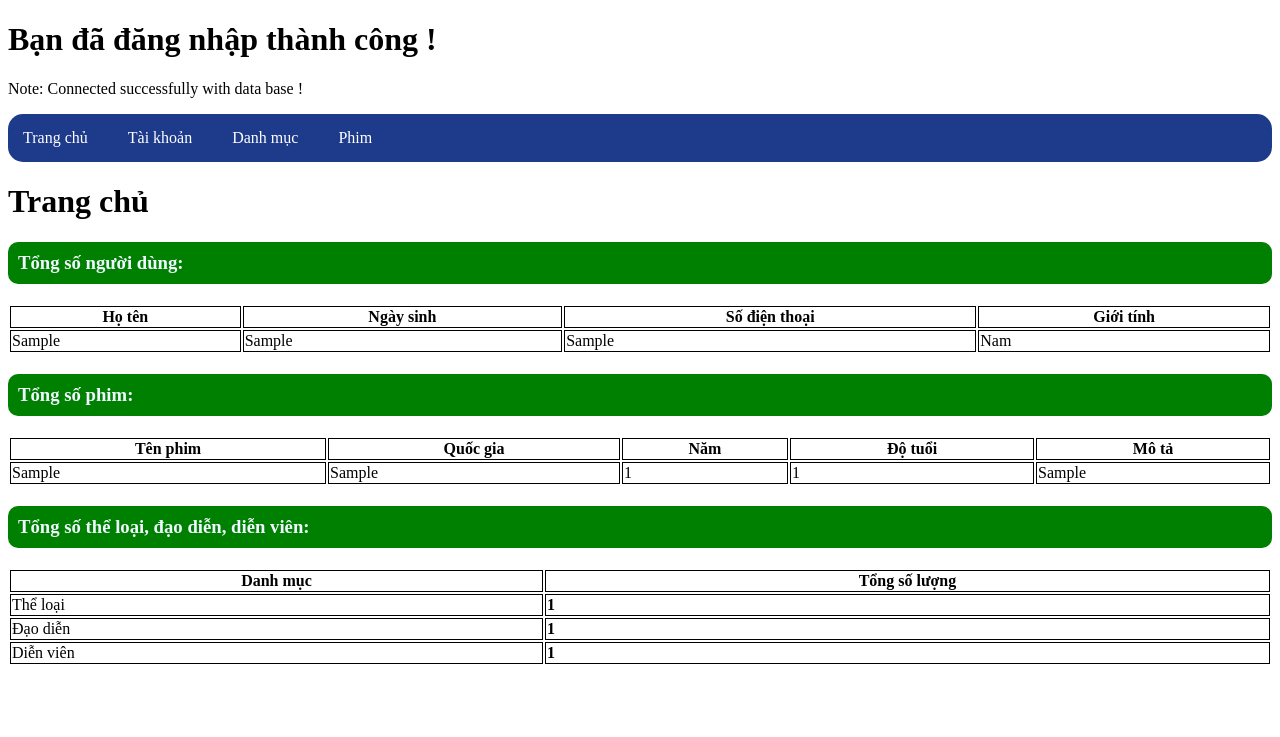
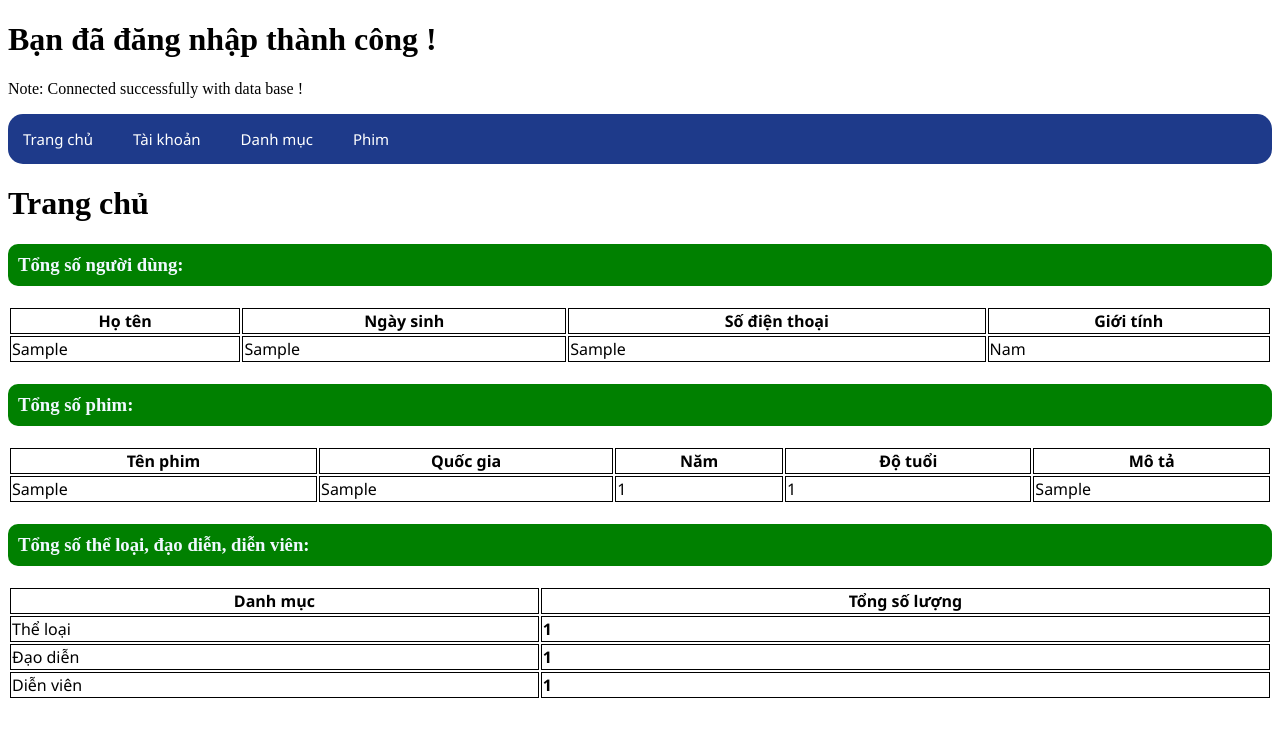
Before and after one commit to Tthangws/2421050142, a PHP site: page /index.php?page_layout=trangchu in a window 1280 px wide. Shown: the top 737 px of the page. Run offline with PHP 8.4, Linux system fonts and the light colour scheme; the visitor is signed in with stand-in values (Sample User, id 1); tables that the repository leaves empty or names only in its code hold one stand-in row (values such as "Sample post").

Commit message:
buoi hoc 25/11

```diff
--- a/Bai13/danhmuc.php
+++ b/Bai13/danhmuc.php
@@ -31,6 +31,7 @@ $result_phim = mysqli_query($conn, $sql_phim);
             flex-wrap: wrap;
             gap: 10px;
             margin: 15px 0 25px 0;
+
         }
         .btn-dm {
             padding: 8px 16px;
@@ -49,6 +50,7 @@ $result_phim = mysqli_query($conn, $sql_phim);
         table {
             width: 100%;
             border-collapse: collapse;
+            font-family: 'Segoe UI', Tahoma, Geneva, Verdana, sans-serif;
         }
         th, td {
             border: 1px solid black;
@@ -84,6 +86,8 @@ $result_phim = mysqli_query($conn, $sql_phim);
             <th>Năm</th>
             <th>Độ tuổi</th>
             <th>Mô tả</th>
+            <th>Trailer</th>
+            <th>Phim poster</th>
         </tr>
         <?php
         if (mysqli_num_rows($result_phim) > 0) {
--- a/Bai13/index.php
+++ b/Bai13/index.php
@@ -29,6 +29,8 @@
 
         li{
             padding: 5px;
+            font-family: 'Segoe UI', Tahoma, Geneva, Verdana, sans-serif;
+            font-size: 15px;
         }
         li:hover{
             background-color: #2aab25;
@@ -49,7 +51,7 @@
     ?>
     <header>
         <nav>
-            <ul class="ul">
+            <ul>
                 <li><a href="index.php?page_layout=trangchu" >Trang chủ </a></li>
                 <li><a href="index.php?page_layout=taikhoan">Tài khoản</a></li>
                 <li><a href="index.php?page_layout=danhmuc">Danh mục</a></li>
--- a/Bai13/phim.php
+++ b/Bai13/phim.php
@@ -13,12 +13,13 @@ $result = mysqli_query($conn, $sql);
         table{
             width: 100%;
             margin:18px 0px;
+            font-family: 'Segoe UI', Tahoma, Geneva, Verdana, sans-serif;
         }
         tr, th, td{
             border: 1px solid black;
         }
         .btn-add{
-            background-color: green;
+            background-color:  dodgerblue;
             padding:10px;
             border-radius: 10px;
 
@@ -61,6 +62,9 @@ $result = mysqli_query($conn, $sql);
             <th>Mô tả</th>
             <th>Chức năng</th>
         </tr>
+
+
+
         <?php
         while ($row = mysqli_fetch_assoc($result)) {
         ?>
--- a/Bai13/taikhoan.php
+++ b/Bai13/taikhoan.php
@@ -7,6 +7,7 @@
     <style>
         table{
             width: 100%;
+            font-family: 'Segoe UI', Tahoma, Geneva, Verdana, sans-serif;
         }
         tr, th, td{
             border: 1px solid black;
--- a/Bai13/trangchu.php
+++ b/Bai13/trangchu.php
@@ -7,6 +7,7 @@
     <style>
         table{
             width: 100%;
+            font-family: 'Segoe UI', Tahoma, Geneva, Verdana, sans-serif;
         }
         tr, th, td{
             border: 1px solid black;
```
